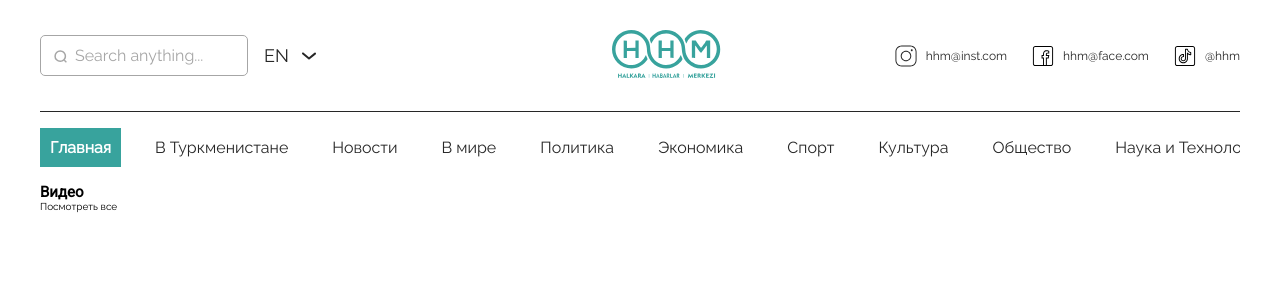
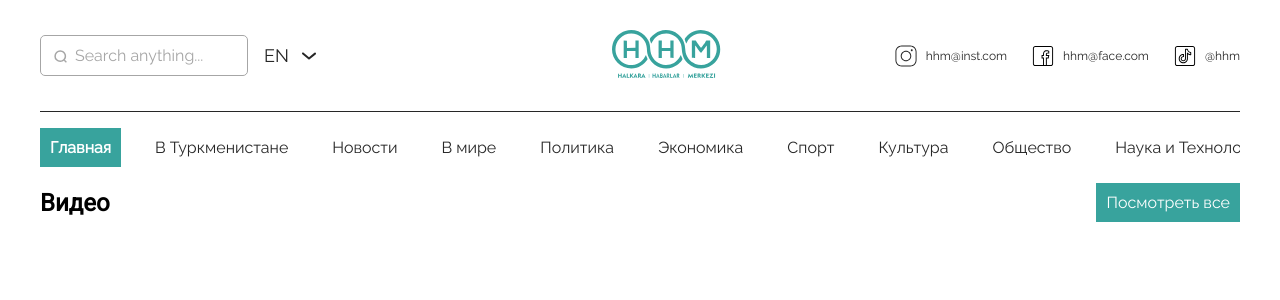
Before and after one commit to VividTruthKeeper/hhm-client, a React (Vite) app: page / in a window 1280 px wide. Shown: the top 300 px of the page. Built offline with nearby package versions, Linux system fonts and the light colour scheme.

Commit message:
section title component

```diff
--- a/src/components/global/SectionTitle.tsx
+++ b/src/components/global/SectionTitle.tsx
@@ -3,7 +3,7 @@ import { Link } from "react-router-dom";
 
 // Types
 interface Props {
-  givenClass: string;
+  givenClass?: string;
   title: string;
   linkData?: {
     title: string;
@@ -13,7 +13,7 @@ interface Props {
 
 const SectionTitle: React.FC<Props> = ({ givenClass, title, linkData }) => {
   return (
-    <div className={`${givenClass}-title`}>
+    <div className={`${givenClass ? givenClass + "-title" : ""} section-title`}>
       <h2>{title}</h2>
       {linkData ? <Link to={linkData.link}>{linkData.title}</Link> : null}
     </div>
--- a/src/styles/_section-title.scss
+++ b/src/styles/_section-title.scss
@@ -0,0 +1,18 @@
+.section-title {
+  display: flex;
+  align-items: center;
+  justify-content: space-between;
+  gap: 4rem;
+
+  h2 {
+    font-size: 2.4rem;
+  }
+
+  a {
+    display: block;
+    padding: 1rem;
+    background: $main;
+    color: $white;
+    font-size: 1.6rem;
+  }
+}
```
